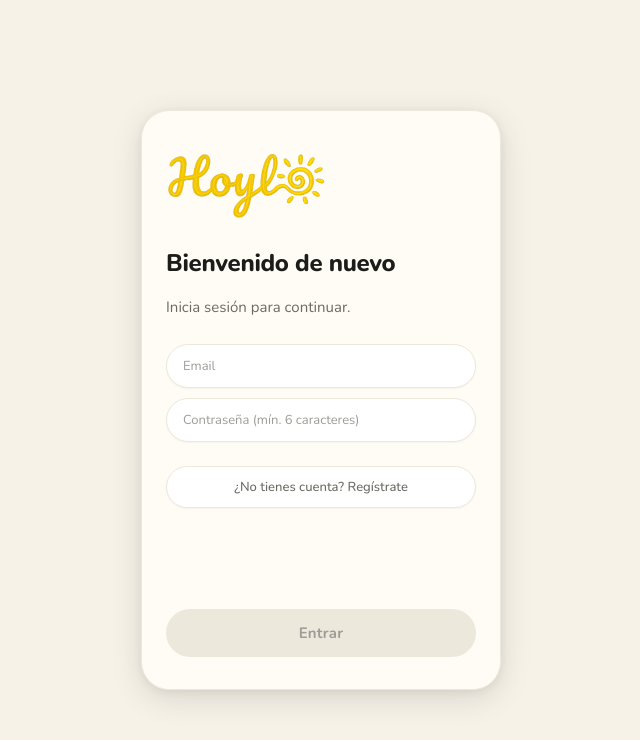
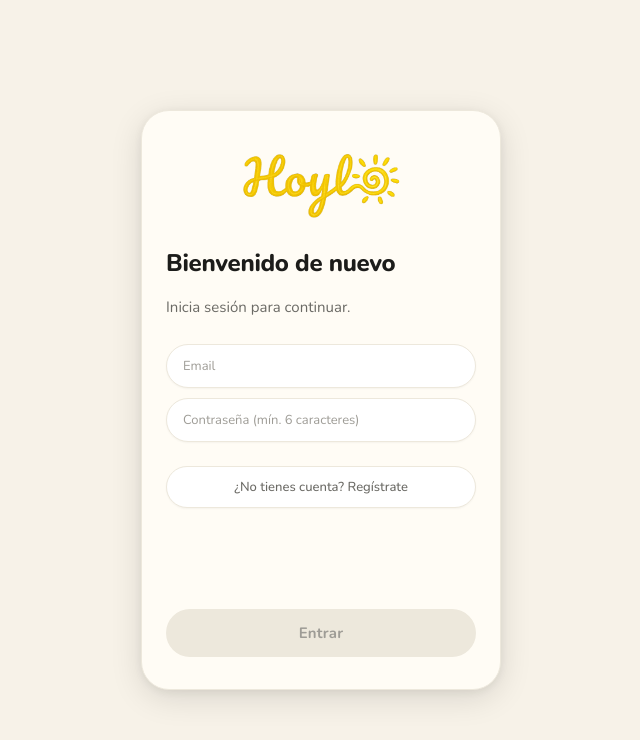
Before and after one commit to mariopdls/hoylo, a React (Vite) app: page / in a window 1280 px wide. Shown: the top 740 px of the page, without its empty margins (319-959 px from the left). Built offline with nearby package versions, Linux system fonts and the light colour scheme; no server answers.

Commit message:
logo fixed

```diff
--- a/src/pages/auth/login.jsx
+++ b/src/pages/auth/login.jsx
@@ -65,7 +65,7 @@ function Login({ onLogin }) {
 
   return (
     <div className="onboarding-screen">
-      <div className="onboarding-logo">
+      <div className="onboarding-logo" style={{ textAlign: 'center' }}>
         <img src={logo} alt="Hoylo" />
       </div>
 
```
